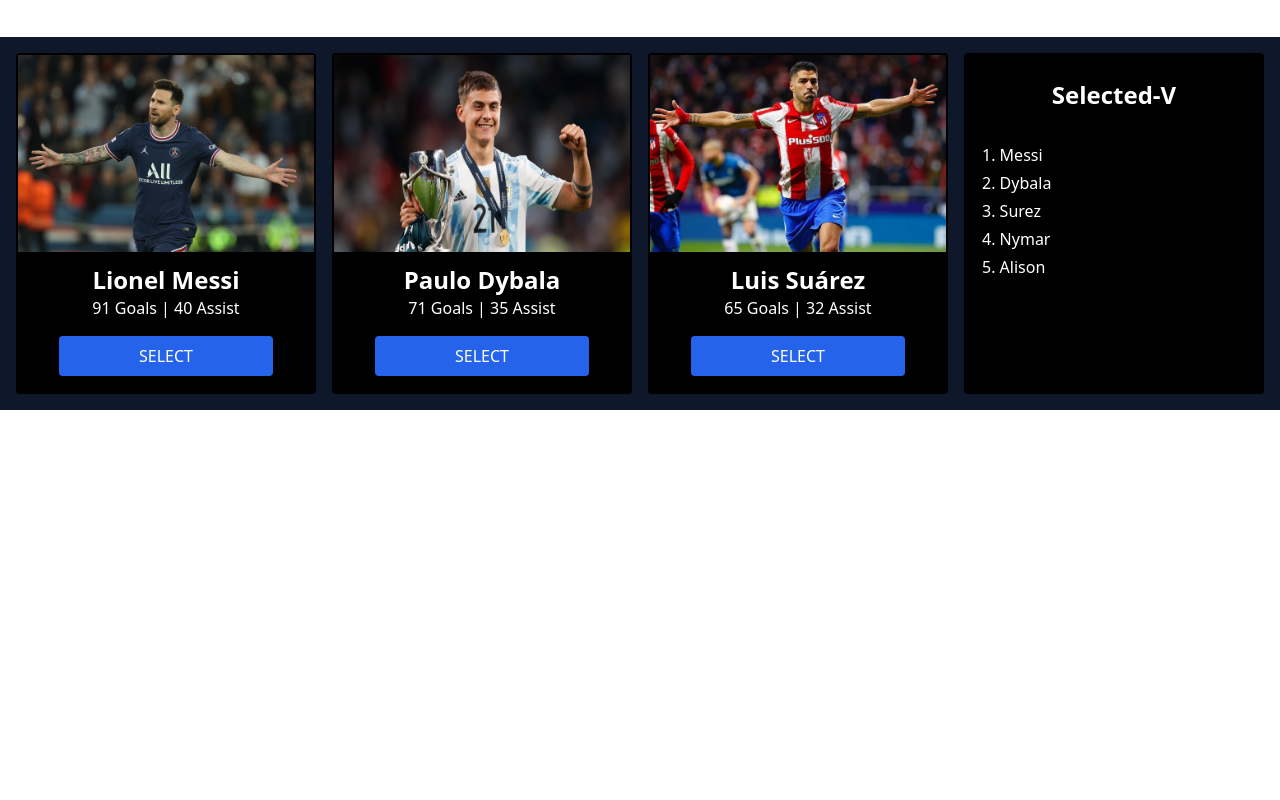
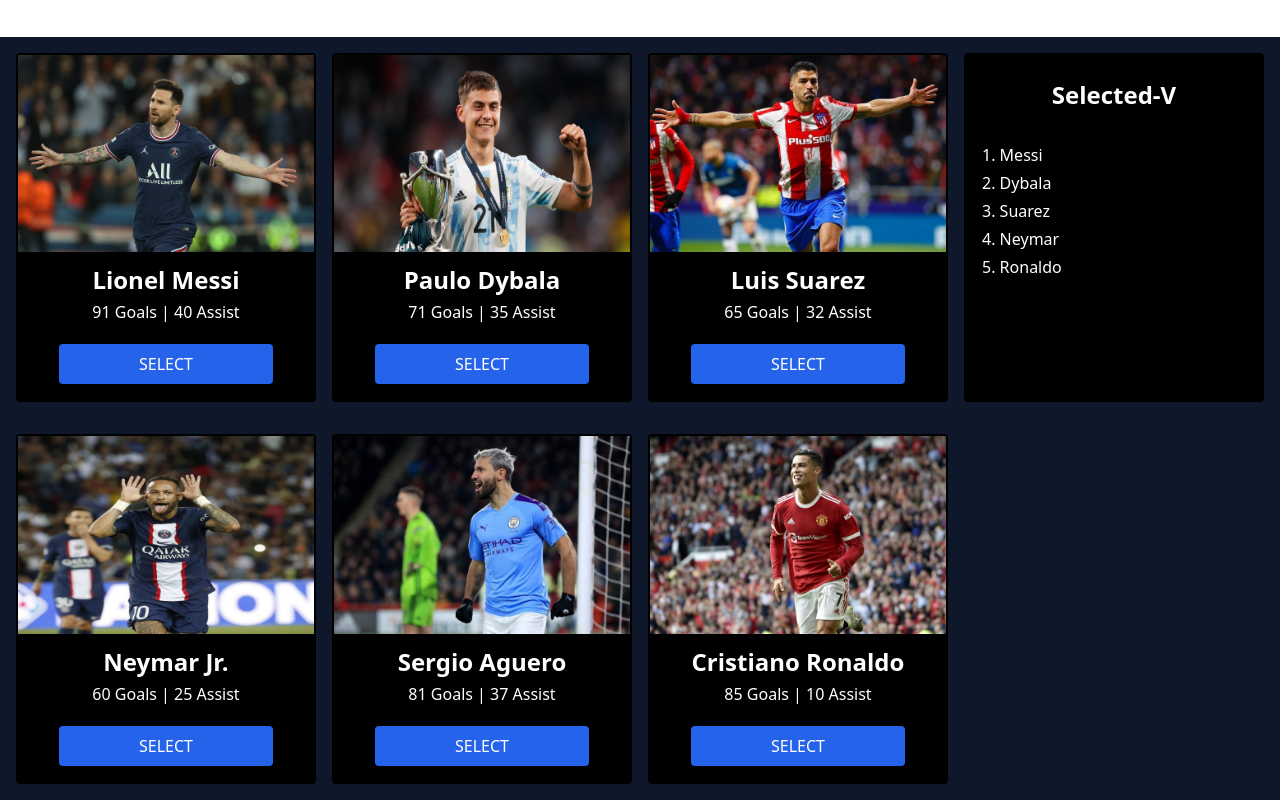
Before and after one commit to Nafis-Fahim50/player-auction, a plain HTML site: page index.html in a window 1280 px wide. Shown: the part 511-1311 px from the top of the page. Before the commit the page ends 921 px from the top, so only its background shows below. Drawn offline with nearby package versions, Linux system fonts and the light colour scheme.

Commit message:
added three more player

```diff
--- a/index.html
+++ b/index.html
@@ -38,7 +38,7 @@
                     </div>
                     <div class="text-center text-white">
                         <h3 class="text-2xl font-bold mt-3">Lionel Messi</h3>
-                        <p>91 Goals | 40 Assist</p>
+                        <p class="my-1">91 Goals | 40 Assist</p>
                         <button class="bg-blue-600 px-20 py-2 rounded my-4 font-medium hover:bg-blue-800">SELECT</button>
                     </div>
                 </div>
@@ -50,7 +50,7 @@
                     </div>
                     <div class="text-center text-white">
                         <h3 class="text-2xl font-bold mt-3">Paulo Dybala</h3>
-                        <p>71 Goals | 35 Assist</p>
+                        <p class="my-1">71 Goals | 35 Assist</p>
                         <button class="bg-blue-600 px-20 py-2 rounded my-4 font-medium hover:bg-blue-800">SELECT</button>
                     </div>
                 </div>
@@ -61,8 +61,8 @@
                         <img src="images/suarez.jpg" alt="">
                     </div>
                     <div class="text-center text-white">
-                        <h3 class="text-2xl font-bold mt-3">Luis Suárez</h3>
-                        <p>65 Goals | 32 Assist</p>
+                        <h3 class="text-2xl font-bold mt-3">Luis Suarez</h3>
+                        <p class="my-1">65 Goals | 32 Assist</p>
                         <button class="bg-blue-600 px-20 py-2 rounded my-4 font-medium hover:bg-blue-800">SELECT</button>
                     </div>
                 </div>
@@ -73,13 +73,51 @@
                     <ul class="p-4">
                         <li class="my-1">1. <span>Messi</span></li>
                         <li class="my-1">2. <span>Dybala</span></li>
-                        <li class="my-1">3. <span>Surez</span></li>
-                        <li class="my-1">4. <span>Nymar</span></li>
-                        <li class="my-1">5. <span>Alison</span></li>
+                        <li class="my-1">3. <span>Suarez</span></li>
+                        <li class="my-1">4. <span>Neymar</span></li>
+                        <li class="my-1">5. <span>Ronaldo</span></li>
                     </ul>
                 </div>
             </div>
+            <div class="grid grid-cols-4 p-4 gap-4">
 
+                <!-- Neymar  -->
+                <div class="border border-black border-2 rounded bg-black">
+                    <div>
+                        <img src="images/nymar.jpg" alt="">
+                    </div>
+                    <div class="text-center text-white">
+                        <h3 class="text-2xl font-bold mt-3">Neymar Jr.</h3>
+                        <p class="my-1">60 Goals | 25 Assist</p>
+                        <button class="bg-blue-600 px-20 py-2 rounded my-4 font-medium hover:bg-blue-800">SELECT</button>
+                    </div>
+                </div>
+
+                <!--  Sergio Agüero -->
+                <div class="border border-black border-2 rounded bg-black">
+                    <div>
+                        <img src="images/aguero.jpg" alt="">
+                    </div>
+                    <div class="text-center text-white">
+                        <h3 class="text-2xl font-bold mt-3">Sergio Aguero</h3>
+                        <p class="my-1">81 Goals | 37 Assist</p>
+                        <button class="bg-blue-600 px-20 py-2 rounded my-4 font-medium hover:bg-blue-800">SELECT</button>
+                    </div>
+                </div>
+
+                <!-- Ronaldo  -->
+                <div class="border border-black border-2 rounded bg-black">
+                    <div>
+                        <img src="images/Ronaldo.jpg" alt="">
+                    </div>
+                    <div class="text-center text-white">
+                        <h3 class="text-2xl font-bold mt-3">Cristiano Ronaldo</h3>
+                        <p class="my-1">85 Goals | 10 Assist</p>
+                        <button class="bg-blue-600 px-20 py-2 rounded my-4 font-medium hover:bg-blue-800">SELECT</button>
+                    </div>
+                </div>
+
+            </div>
         </section>
     </main>
     <!-- end main  -->
```
Also changed, not shown: images/Ronaldo.jpg (added), images/alison.jpg (deleted).
